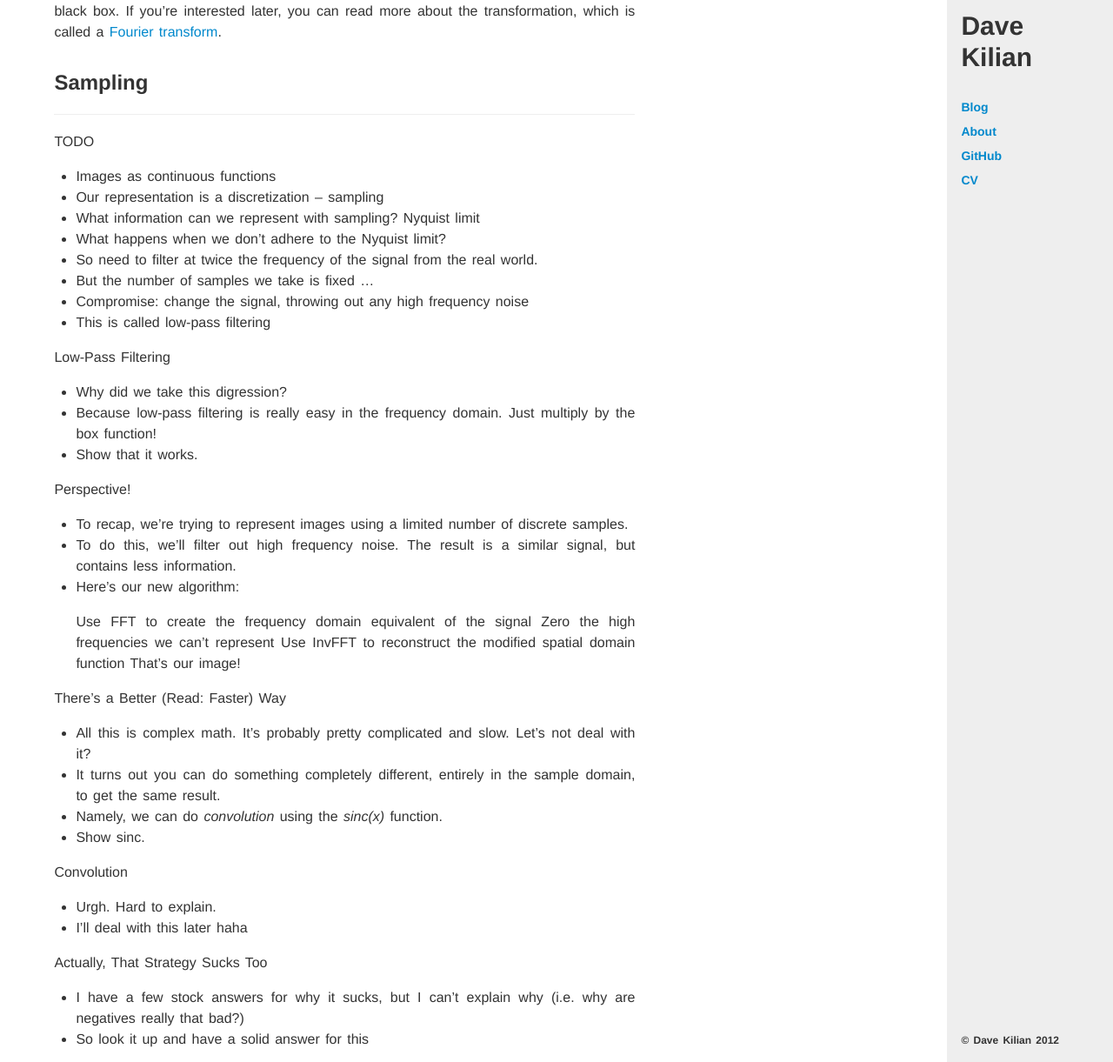
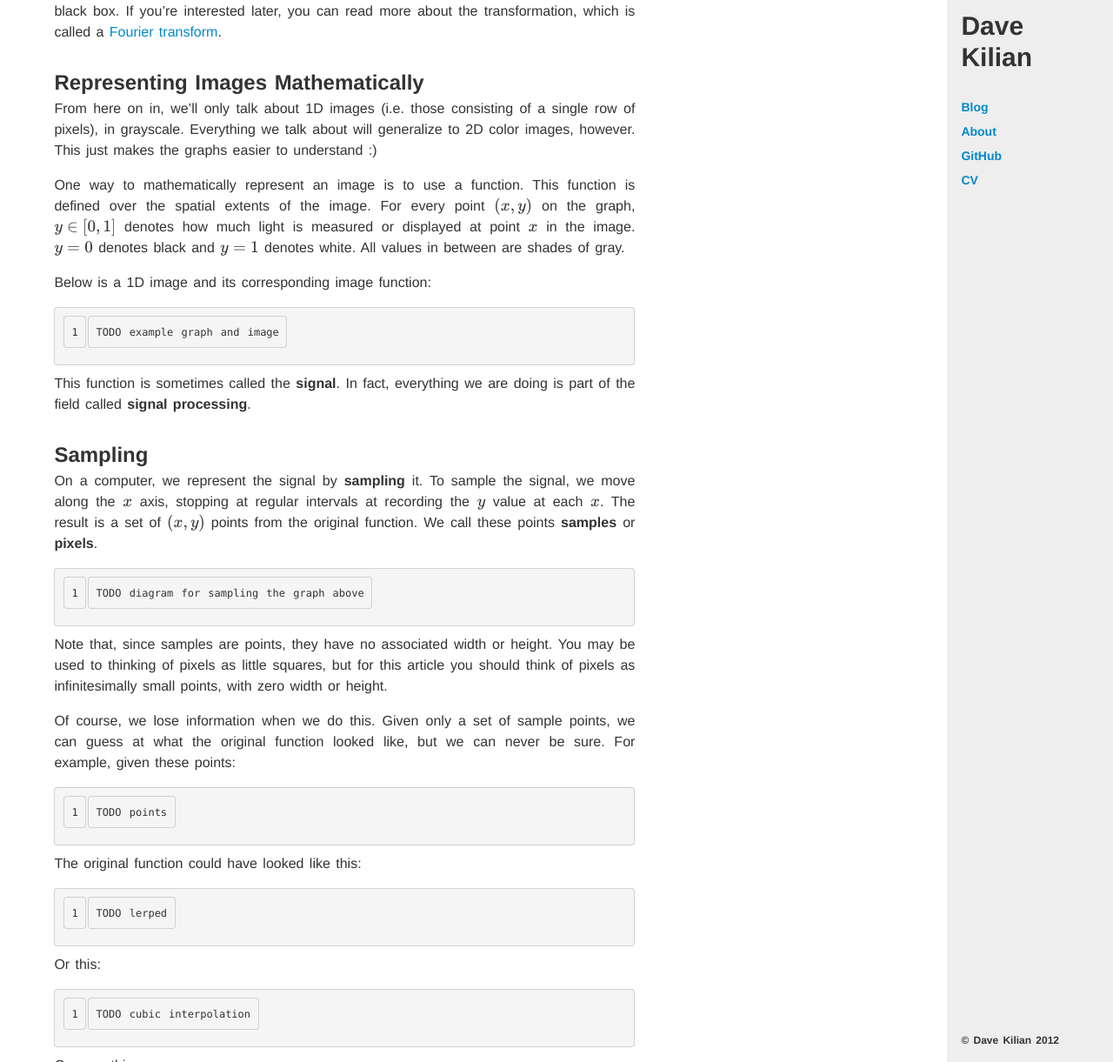
Before and after one commit to davekilian/davekilian.github.com, a Jekyll site: the page built from _posts/2012-09-29-filtering.markdown, in a window 1280 px wide and 1400 px high, scrolled down 1793 px, cut to the strip 179-1400 px from the top of the window. Shown: the whole strip at 87% size. Built offline with Jekyll 4.4.1, drawn with Linux system fonts in a browser that asks for light colours; Markdown is read by kramdown in place of the engine named in the settings; formulas are drawn with MathJax 3; some of the changed text lies outside the part shown.

Commit message:
Introed signals, sampling, nyquist limit

```diff
--- a/_posts/2012-09-29-filtering.markdown
+++ b/_posts/2012-09-29-filtering.markdown
@@ -98,17 +98,94 @@
 you can read more about the transformation, which is called a
 [Fourier transform](http://google.com/search?q=Fourier+transform).
 
+## Representing Images Mathematically
+
+From here on in, we'll only talk about 1D images (i.e. those consisting of a
+single row of pixels), in grayscale. Everything we talk about will generalize
+to 2D color images, however. This just makes the graphs easier to understand :)
+
+One way to mathematically represent an image is to use a function. This
+function is defined over the spatial extents of the image. For every point
+$(x, y)$ on the graph, $y \in \[0, 1\]$ denotes how much light is measured
+or displayed at point $x$ in the image. $y = 0$ denotes black and $y = 1$
+denotes white. All values in between are shades of gray.
+
+Below is a 1D image and its corresponding image function:
+
+    TODO example graph and image
+
+This function is sometimes called the **signal**. In fact, everything we are
+doing is part of the field called **signal processing**.
+
 ## Sampling
+
+On a computer, we represent the signal by **sampling** it.
+To sample the signal, we move along the $x$ axis, stopping at regular intervals
+at recording the $y$ value at each $x$. The result is a set of $(x, y)$ points
+from the original function. We call these points **samples** or **pixels**.
+
+    TODO diagram for sampling the graph above
+
+Note that, since samples are points, they have no associated width or height.
+You may be used to thinking of pixels as little squares, but for this article
+you should think of pixels as infinitesimally small points, with zero width
+or height.
+
+Of course, we lose information when we do this. Given only a set of sample
+points, we can guess at what the original function looked like, but we can
+never be sure. For example, given these points:
+
+    TODO points
+
+The original function could have looked like this:
+
+    TODO lerped
+
+Or this:
+
+    TODO cubic interpolation
+
+Or even this:
+
+    TODO something crazy
+
+The process of recreating a function from its sample points is called
+**reconstruction**. Reconstruction isn't perfect, but it works well enough
+given enough input data.
+
+## The Nyquist Limit
+
+We mentioned that we sample by moving along the $x$ axis at regular intervals.
+One natural question is: How big should these intervals be? Smaller intervals
+give us more data, but take up more storage space. So how large can we get away
+with making our sampling interval?
+
+Harry Nyquist approached this problem by thinking about the frequency domain
+dual of the original signal. He invented the Nyquist Limit, which works as
+follows:
+
+>   Look at the frequency domain representation of the image. Find the point
+>   with the highest frequency that has a non-zero amplitude. This denotes
+>   highest frequency component of the continuous image. Let $f$ be that
+>   frequency.
+>
+>   &nbsp;
+>
+>   The wavelength of $f$ is $\frac{1}{f}$. To faithfully represent the
+>   original function, the sampling interval must be no larger than
+>   $\frac{1}{2f}$. Equivalently, the sampling frequency must be no less than
+>   $2f$.
+
+To gain insight on why this is true, try playing with
+[this CS123 applet](http://www.cs.brown.edu/exploratories/freeSoftware/repository/edu/brown/cs/exploratories/applets/nyquist/nyquist_limit_java_browser.html).
+
+## Dealing With the Nyquist Limit
 
 ---
 
 TODO
 
-* Images as continuous functions
-* Our representation is a discretization -- sampling
-* What information can we represent with sampling? Nyquist limit
-* What happens when we don't adhere to the Nyquist limit?
-* So need to filter at twice the frequency of the signal from the real world.
+* So need to sample at twice the frequency of the signal from the real world.
 * But the number of samples we take is fixed ...
 * Compromise: change the signal, throwing out any high frequency noise
 * This is called low-pass filtering
```
